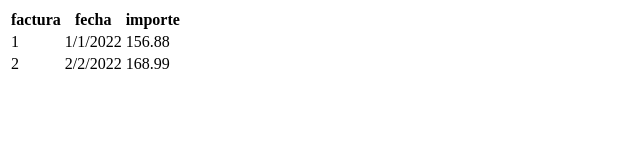
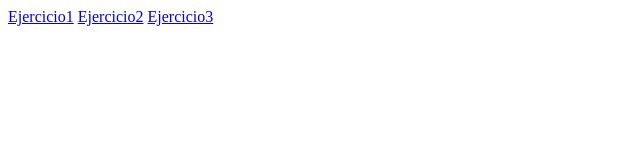
Before and after one commit to Miguelcodecrypto/curso-html, a plain HTML site: page index.html in a window 1280 px wide. Shown: the whole page, without its empty margins (0-640 px from the left). Drawn offline with Linux system fonts and the light colour scheme.

Commit message:
añado index con links

```diff
--- a/index.html
+++ b/index.html
@@ -7,28 +7,9 @@
     <title>Document</title>
 </head>
 <body>
-    <table>
-        <thead>
-            <tr>
-                <th>factura</th>
-                <th>fecha</th>
-                <th>importe</th>
+    <a href="ejercicio1.html">Ejercicio1</a>
+    <a href="ejercicio2.html">Ejercicio2</a>
+    <a href="ejercicio3.html">Ejercicio3</a>
 
-            </tr>
-        </thead>
-        <tbody>
-            <tr>
-                <td>1</td>
-                <td>1/1/2022</td>
-                <td>156.88</td>
-            </tr>
-            <tr>
-                <td>2</td>
-                <td>2/2/2022</td>
-                <td>168.99</td>
-            </tr>
-        </tbody>
-
-    </table>
 </body>
 </html>
```
Also changed, not shown: ejercicio1.html (added, +34 -0 lines).
